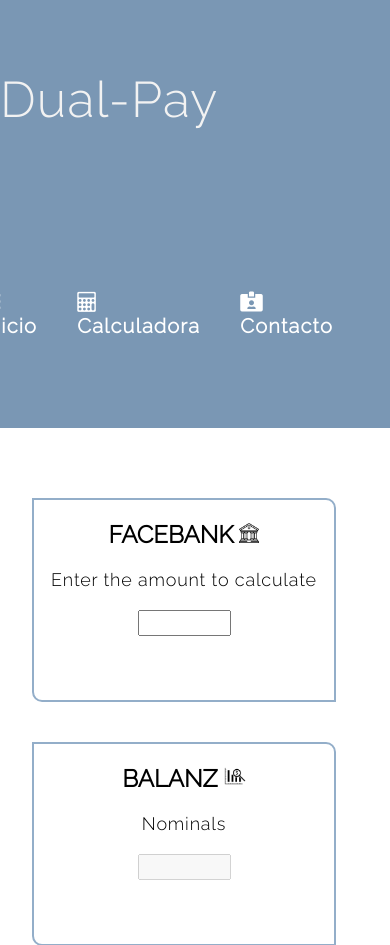
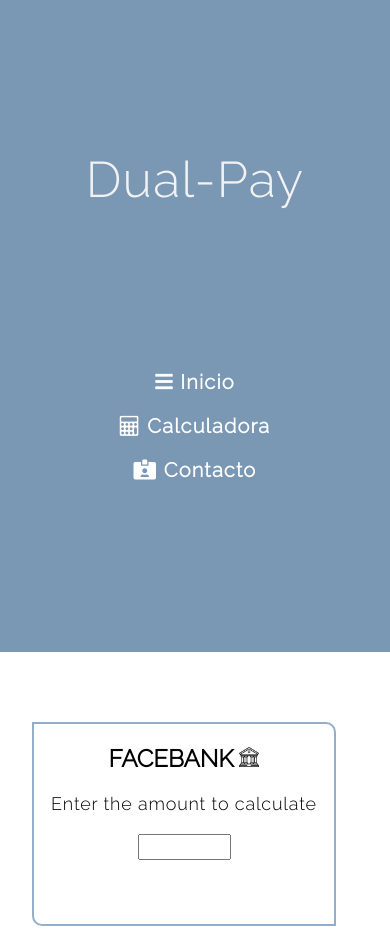
Before and after one commit to rodrigoenzohernandez/dual-pay, a PHP site: page /src/public/index.html in a window 390 px wide. Shown: the top 945 px of the page. Run offline with PHP 8.4, Linux system fonts and the light colour scheme; some libraries are stand-ins or nearby versions.

Commit message:
bugfix responsive header

```diff
--- a/src/public/index.html
+++ b/src/public/index.html
@@ -18,7 +18,7 @@
 
 <body>
     <header>
-        <div class="wrapper">
+        <div class="header-icon">
             <div class="logo">Dual-Pay</div>
             <nav>
                 <div class="header-icon">
--- a/src/public/style-header.css
+++ b/src/public/style-header.css
@@ -2,7 +2,7 @@
 	display: flex;
     justify-content: center;
     align-items: center;
-	padding: 80px 37px;
+	padding: 80px 39px;
 	letter-spacing: 1.2px;
 }
 header {
@@ -10,6 +10,8 @@ header {
 	overflow:hidden;
 	background:rgb(122, 151, 180);
 	margin-bottom:20px;
+	flex-direction: column;
+    align-items: flex-start;
 }
 header .logo {
 	color:#f2f2f2;
--- a/src/public/style.css
+++ b/src/public/style.css
@@ -88,6 +88,8 @@ h3 {
         display: flex;
         justify-content: center;
         align-items: center;
+        flex-direction: column;
+        align-items: flex-start;
     }
     .container {
          display: flex;
```
